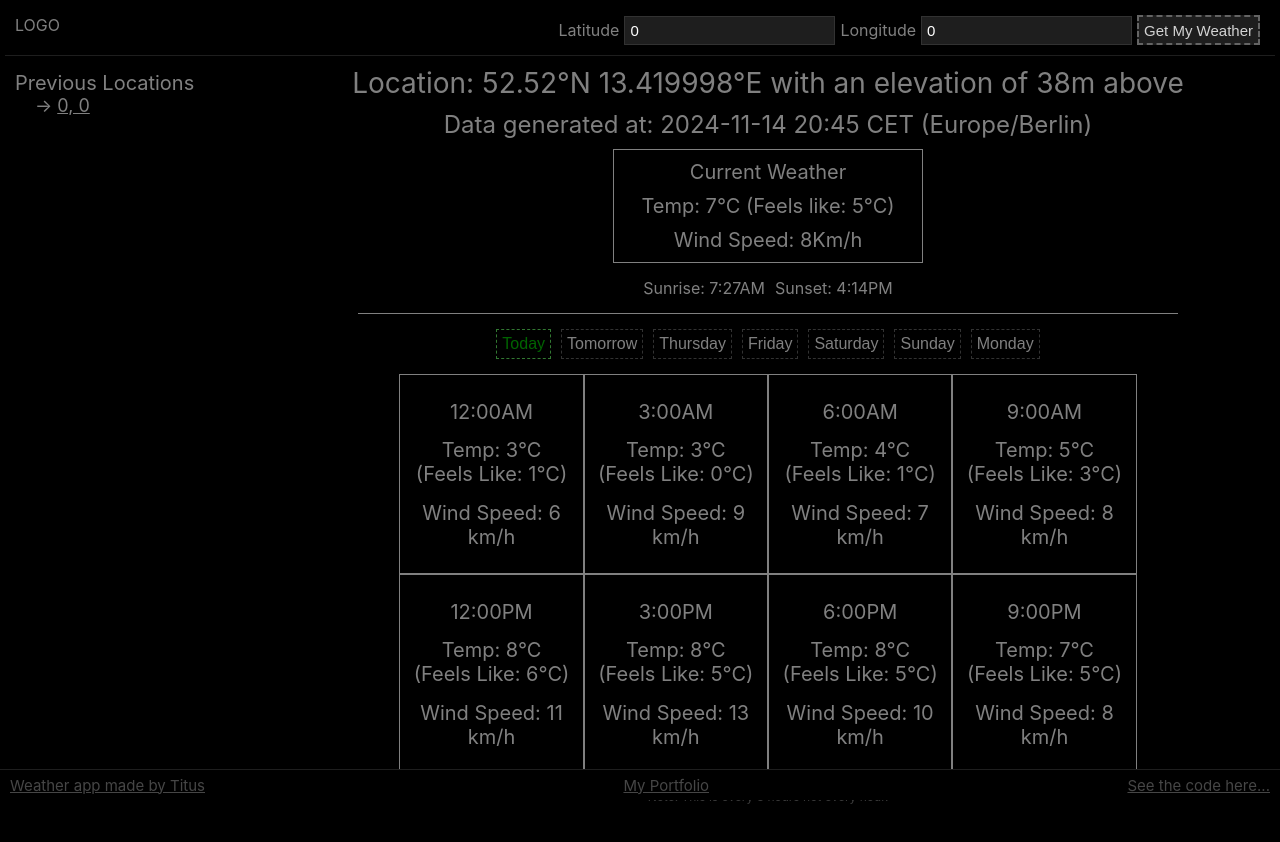
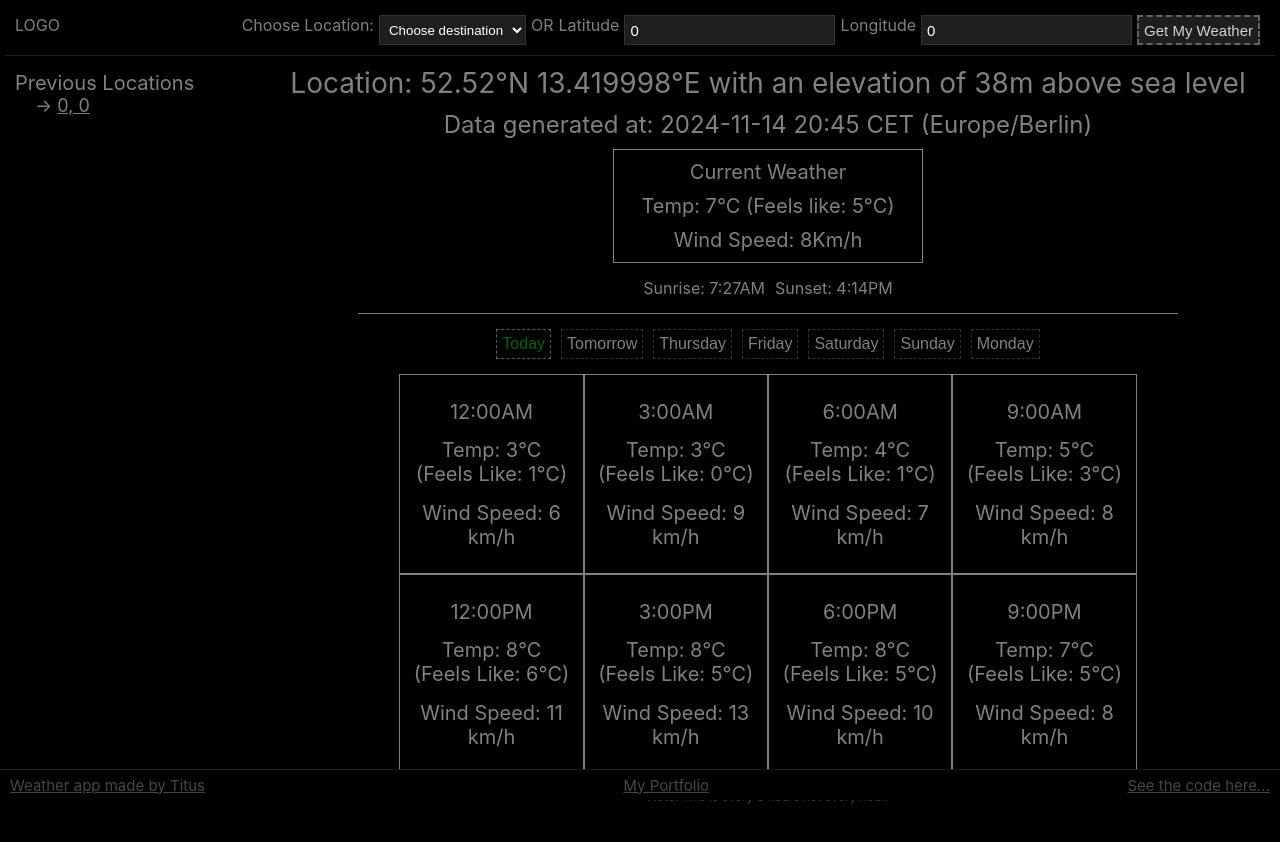
Before and after one commit to SmexyKatarina/weather-app, a React (Create React App) app: page / in a window 1280 px wide. Both pictures are taken after a click on the button "Get My Weather". Shown: the top 842 px of the page. Built offline with nearby package versions, Linux system fonts and the light colour scheme.

Commit message:
Added a location chooser instead of having to have the lat and long coordinates

```diff
--- a/src/App.tsx
+++ b/src/App.tsx
@@ -123,9 +123,9 @@ function App() {
 		<div className="App">
 			<Header location={location} setLocation={setLocation} getWeatherInformation={getWeatherInformation} addPreviousLocation={addPreviousLocation}/>
 			<SideList name="Previous Locations">
-				{previousLocations.map(x => {
+				{previousLocations.map((x, i) => {
 					return (
-						<SideListItem text={x.lat + ", " + x.long} />
+						<SideListItem text={x.lat + ", " + x.long} key={i}/>
 					);
 				})}
 			</SideList>
--- a/src/components/Header.tsx
+++ b/src/components/Header.tsx
@@ -1,4 +1,6 @@
 import React from "react";
+
+import { WeatherVariables } from "../data/MockData";
 
 import '../css/header.css';
 
@@ -10,10 +12,23 @@ const Header = (props: { location: { lat: number, long: number }, setLocation: R
         <div id="header" data-testid="header-component">
             <div id="WeatherLogo">LOGO</div>
             <div id="location-inputs">
+                <label htmlFor="Location-chooser">Choose Location:</label>
+                <select name="Location-chooser" id="Location-chooser" onChange={(e) => {
+                    const split = e.target.value.split(",").map(x => parseFloat(x));
+                    setLocation({lat: split[0], long: split[1]});
+                }} defaultValue={"_"}>
+                    <option value="_" disabled>Choose destination</option>
+                    {WeatherVariables.map((x, i) => {
+                        return (
+                            <option key={i} value={`${x.latitude},${x.longitude}`}>{x.latitude}, {x.longitude}</option>
+                        );
+                    })}
+                </select>
+                <p>OR</p>
                 <label htmlFor="Latitude" aria-label="Latitude" className="location-label">Latitude</label>
-                <input name="Latitude" className="location-input" id="Latitude"  value={location.lat} onChange={({target}) => setLocation({...location, lat: Number(target.value)})}></input>
+                <input name="Latitude" className="location-input" id="Latitude"  value={location.lat} onChange={({target}) => setLocation({...location, lat: parseFloat(target.value ? target.value : "0")})}></input>
                 <label htmlFor="Longitude" aria-label="Longitude" className="location-label">Longitude</label>
-                <input name="Longitude" className="location-input" id="Longitude"  value={location.long} onChange={({target}) => setLocation({...location, long: Number(target.value)})}></input>
+                <input name="Longitude" className="location-input" id="Longitude"  value={location.long} onChange={({target}) => setLocation({...location, long: parseFloat(target.value ? target.value : "0")})}></input>
                 <button name="Search" id="get-weather" data-testid="submit-weather" onClick={() => { addPreviousLocation({lat: location.lat, long: location.long}); getWeatherInformation(); }}>Get My Weather</button>
             </div>
         </div>
--- a/src/components/WeatherStatistics.tsx
+++ b/src/components/WeatherStatistics.tsx
@@ -68,7 +68,7 @@ const WeatherStatistics = (
         const afternoon = split[0] >= 12;
         if (split[0] === 0) split[0] = 12;
         else if (split[0] > 12) split[0] -= 12;
-        return split[0] + ":" + (split[1] ? split[1] : "00") + (afternoon ? "PM" : "AM");
+        return split[0] + ":" + (split[1] ? split[1] < 10 ? "0" + split[1] : split[1] : "00") + (afternoon ? "PM" : "AM");
     }
 
     const generateHourly = () => {
@@ -115,7 +115,7 @@ const WeatherStatistics = (
 
     return (
         <div id="weather-statistics" style={{ display: "none" }}>
-            <div className="location">Location: {latitude}°N {longitude}°E with an elevation of {elevation}m {(elevation < 0) ? "below" : "above"}</div>
+            <div className="location">Location: {latitude}°N {longitude}°E with an elevation of {elevation}m {(elevation < 0) ? "below" : "above"} sea level</div>
             <div className="timezone">Data generated at: {currentWeather.time.split("T").join(" ") + " " + timezone_abbreviation} ({timezone})</div>
             <div className="current-weather">
                 <div>Current Weather</div>
--- a/src/css/header.css
+++ b/src/css/header.css
@@ -8,6 +8,27 @@
 
 #location-inputs * {
     margin-right: 5px;
+}
+
+#location-inputs {
+    display: flex;
+    flex-direction: row;
+}
+
+#Location-chooser {
+    background-color: rgb(30, 30, 30);
+    color: white;
+    padding: 5px;
+    border: 1px rgb(50, 50, 50) solid;
+}
+
+#Location-chooser option[disabled]:first-child {
+    display: none;
+}
+
+#Location-chooser:focus {
+    outline: none !important;
+    border: 1px dotted white;
 }
 
 .location-input {
--- a/src/data/MockData.js
+++ b/src/data/MockData.js
@@ -142,3 +142,6 @@ export const BerlinWeather = {
         ]
     }
 }
+
+
+export const WeatherVariables = [BerlinWeather];
```
